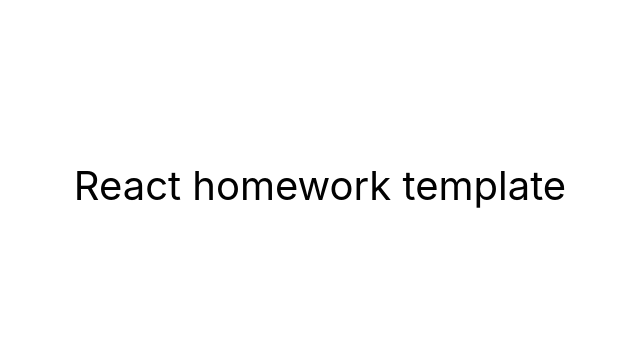
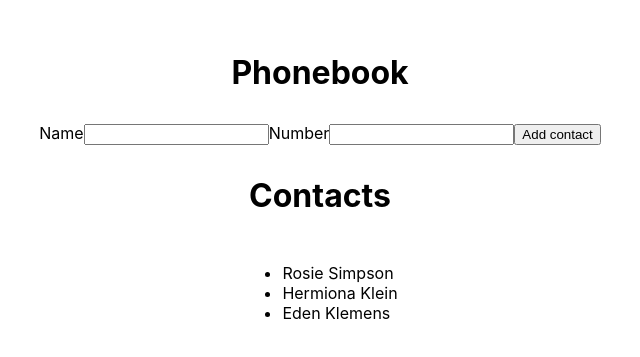
Before and after one commit to IrynkaKol/goit-react-hw-02-phonebook, a React (Create React App) app: page / in a window 1280 px wide. Shown: the part 215-572 px from the top of the page, without its empty margins (320-960 px from the left). Built offline with nearby package versions, Linux system fonts and the light colour scheme.

Commit message:
add form

```diff
--- a/package.json
+++ b/package.json
@@ -4,6 +4,8 @@
   "private": true,
   "homepage": "https://IrynkaKol.github.io/goit-react-hw-02-phonebook/",
   "dependencies": {
+    "@emotion/react": "^11.10.5",
+    "@emotion/styled": "^11.10.5",
     "@testing-library/jest-dom": "^5.16.3",
     "@testing-library/react": "^12.1.4",
     "@testing-library/user-event": "^13.5.0",
--- a/src/components/App.jsx
+++ /dev/null
@@ -1,16 +0,0 @@
-export const App = () => {
-  return (
-    <div
-      style={{
-        height: '100vh',
-        display: 'flex',
-        justifyContent: 'center',
-        alignItems: 'center',
-        fontSize: 40,
-        color: '#010101'
-      }}
-    >
-      React homework template
-    </div>
-  );
-};
--- /dev/null
+++ b/src/components/App/App.jsx
@@ -0,0 +1,61 @@
+import React, { Component } from 'react';
+import { Container } from './App.styled';
+import ContactForm from '../ContactForm/ContactForm'
+
+export class App extends Component {
+  state = {
+    contacts: [],
+
+  };
+
+  formSubmitHendler = data => {
+    console.log(data)
+  }
+
+
+
+
+  render() {
+    return (
+      <Container>
+        <h1>Phonebook</h1>
+        <ContactForm onSubmit={this.formSubmitHendler}/>
+        <h1>Contacts</h1>
+        <ul>
+          <li>Rosie Simpson</li>
+          <li>Hermiona Klein</li>
+          <li>Eden Klemens</li>
+        </ul>
+      </Container>
+    );
+  }
+}
+
+/*
+<form onSubmit={this.hendleSubmit}>
+          <label>
+            Name
+            <input
+              type="text"
+              name="name"
+              value={this.state.name}
+              onChange={this.hendleChange}
+              pattern="^[a-zA-Zа-яА-Я]+(([' -][a-zA-Zа-яА-Я ])?[a-zA-Zа-яА-Я]*)*$"
+              title="Name may contain only letters, apostrophe, dash and spaces. For example Adrian, Jacob Mercer, Charles de Batz de Castelmore d'Artagnan"
+              required
+            />
+          </label>
+          <label>
+            Number
+            <input
+              type="tel"
+              name="number"
+              value={this.state.number}
+              onChange={this.hendleChange}
+              pattern="\+?\d{1,4}?[-.\s]?\(?\d{1,3}?\)?[-.\s]?\d{1,4}[-.\s]?\d{1,4}[-.\s]?\d{1,9}"
+              title="Phone number must be digits and can contain spaces, dashes, parentheses and can start with +"
+              required
+            />
+          </label>
+          <button type="submit">Add contact</button>
+        </form>*/
--- /dev/null
+++ b/src/components/App/App.styled.jsx
@@ -0,0 +1,12 @@
+import styled from '@emotion/styled';
+
+export const Container = styled.div`
+height: 100vh;
+display: flex;
+flex-direction: column;
+gap: 10px;
+justify-content: center;
+align-items: center;
+font-size: 40;
+color: #010101;
+`;
--- /dev/null
+++ b/src/components/ContactForm/ContactForm.jsx
@@ -0,0 +1,58 @@
+import React, { Component } from 'react';
+
+class ContactForm extends Component {
+  state = {
+    name: '',
+    number: '',
+  };
+
+  hendleChange = e => {
+    const { name, value } = e.currentTarget;
+
+    this.setState({ [name]: value });
+  };
+  hendleSubmit = e => {
+    e.preventDefault();
+    this.props.onSubmit(this.state); //data
+
+    this.reset()
+  };
+
+  reset = () => {
+    this.setState({ name: '', number: '' });
+  };
+
+  render() {
+    return (
+      <form onSubmit={this.hendleSubmit}>
+        <label>
+          Name
+          <input
+            type="text"
+            name="name"
+            value={this.state.name}
+            onChange={this.hendleChange}
+            pattern="^[a-zA-Zа-яА-Я]+(([' -][a-zA-Zа-яА-Я ])?[a-zA-Zа-яА-Я]*)*$"
+            title="Name may contain only letters, apostrophe, dash and spaces. For example Adrian, Jacob Mercer, Charles de Batz de Castelmore d'Artagnan"
+            required
+          />
+        </label>
+        <label>
+          Number
+          <input
+            type="tel"
+            name="number"
+            value={this.state.number}
+            onChange={this.hendleChange}
+            pattern="\+?\d{1,4}?[-.\s]?\(?\d{1,3}?\)?[-.\s]?\d{1,4}[-.\s]?\d{1,4}[-.\s]?\d{1,9}"
+            title="Phone number must be digits and can contain spaces, dashes, parentheses and can start with +"
+            required
+          />
+        </label>
+        <button type="submit">Add contact</button>
+      </form>
+    );
+  }
+}
+
+export default ContactForm;
--- a/src/index.js
+++ b/src/index.js
@@ -1,6 +1,6 @@
 import React from 'react';
 import ReactDOM from 'react-dom/client';
-import { App } from 'components/App';
+import { App } from 'components/App/App';
 import './index.css';
 
 ReactDOM.createRoot(document.getElementById('root')).render(
```
Also changed, not shown: src/components/ContactForm/ContactForm.styled.jsx (added), src/components/ContactList/ContactList.jsx (added), src/components/ContactList/ContactList.styled.jsx (added), src/components/Filter/Filter.jsx (added), src/components/Filter/Filter.styled.jsx (added), 1 other file (tests, documents, lock files or other folders).
